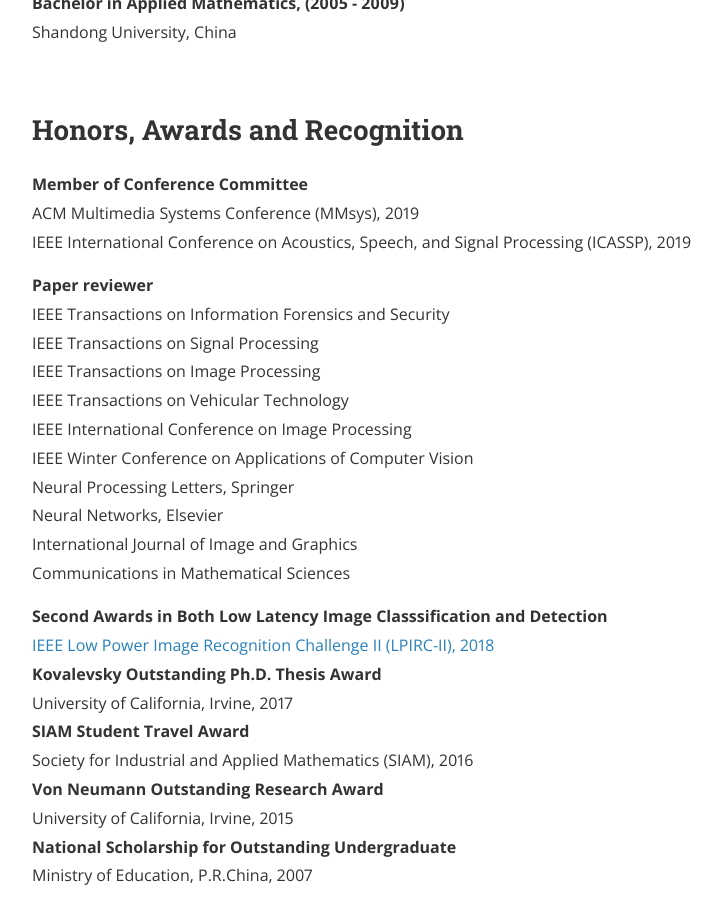
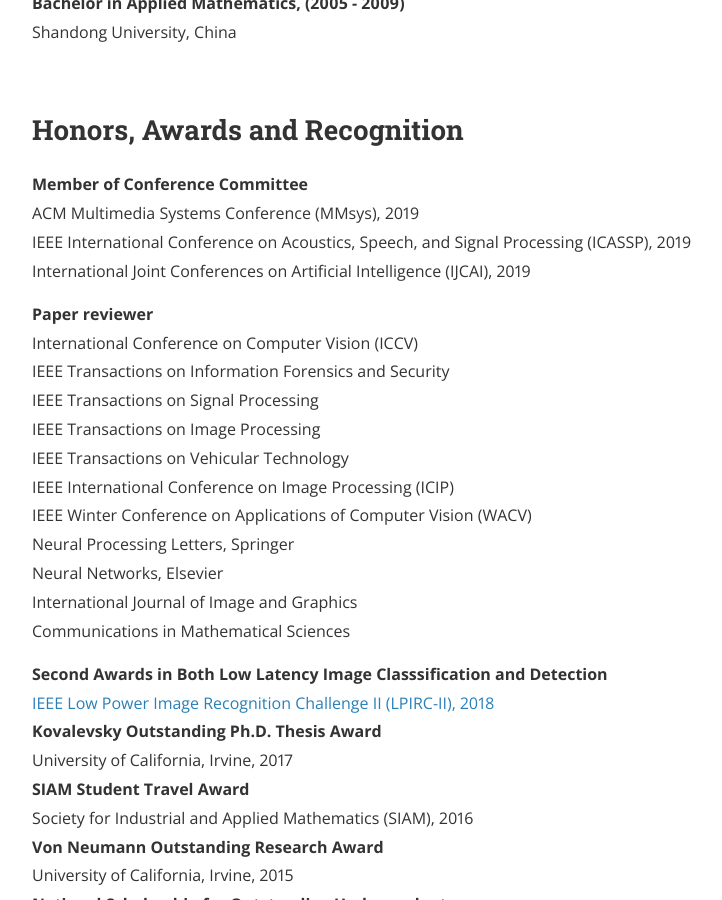
Before and after one commit to zsivine/zsivine.github.io, a Jekyll site: the page built from about.md, in a window 1280 px wide and 900 px high, scrolled down 728 px. Shown: the whole window, without its empty margins (240-962 px from the left). Built offline with Jekyll 4.4.1, drawn with Linux system fonts in a browser that asks for light colours; nearby versions of some CDN libraries; comment, search, counter and statistics services are not loaded; a style sheet for code colours, icons or effects is not loaded.

Commit message:
add new conference review

```diff
--- a/about.md
+++ b/about.md
@@ -20,18 +20,22 @@ In July 2018, I finished my PhD in Mathematics from the University of California
 
 <br>
 <h2>Honors, Awards and Recognition</h2>
+
 <strong>Member of Conference Committee</strong>
 <br>    ACM Multimedia Systems Conference (MMsys), 2019
 <br>    IEEE International Conference on Acoustics, Speech, and
 	Signal Processing (ICASSP), 2019
+<br>    International Joint Conferences on Artificial Intelligence (IJCAI), 2019
+
 
 <strong>Paper reviewer</strong>
+<br>    International Conference on Computer Vision (ICCV)
 <br>    IEEE Transactions on Information Forensics and Security
 <br>    IEEE Transactions on Signal Processing
 <br>    IEEE Transactions on Image Processing
 <br>    IEEE Transactions on Vehicular Technology
-<br>    IEEE International Conference on Image Processing
-<br>    IEEE Winter Conference on Applications of Computer Vision
+<br>    IEEE International Conference on Image Processing (ICIP)
+<br>    IEEE Winter Conference on Applications of Computer Vision (WACV)
 <br>    Neural Processing Letters, Springer
 <br>    Neural Networks, Elsevier
 <br>    International Journal of Image and Graphics
```
